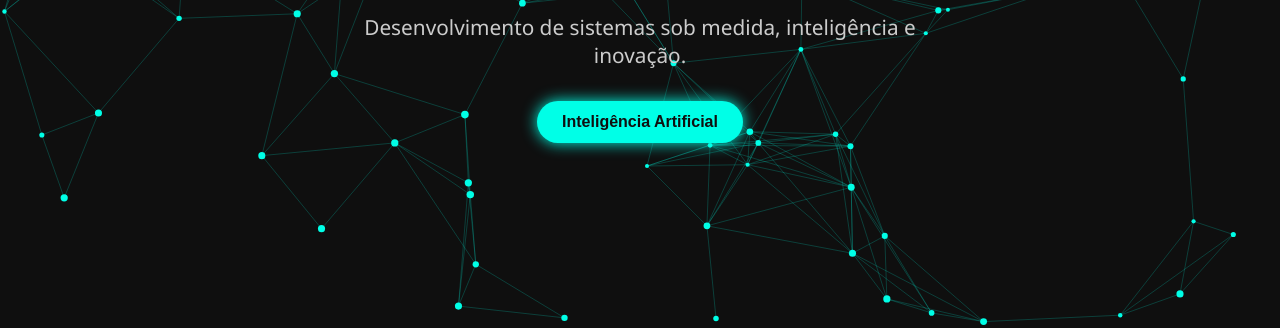
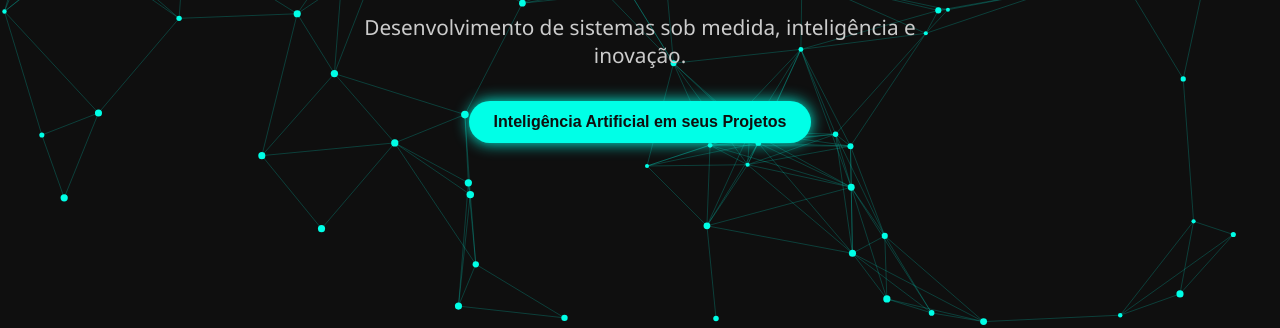
Before and after one commit to DevelopmentExpert/Devius, a plain HTML site: page index.html in a window 1280 px wide. Shown: the part 472-800 px from the top of the page. Drawn offline with Linux system fonts and the light colour scheme.

Commit message:
Update index.html

```diff
--- a/index.html
+++ b/index.html
@@ -66,7 +66,7 @@
     <h1>Excelência em Software</h1>
     <p>De ideias brilhantes a sistemas concretos.</p>
     <p>Desenvolvimento de sistemas sob medida, inteligência e inovação.</p>
-    <button class="btn">Inteligência Artificial</button>
+    <button class="btn">Inteligência Artificial em seus Projetos</button>
 </div>
 
 <script>
```
